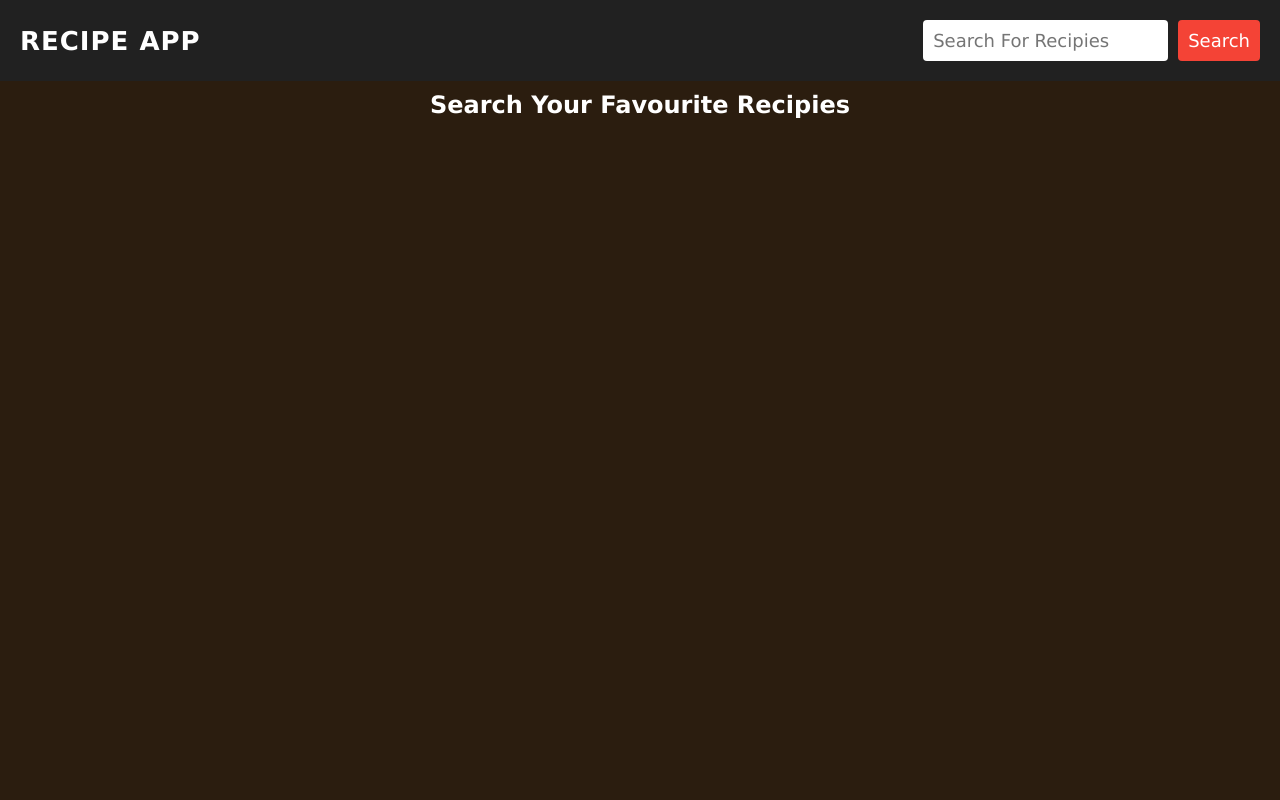
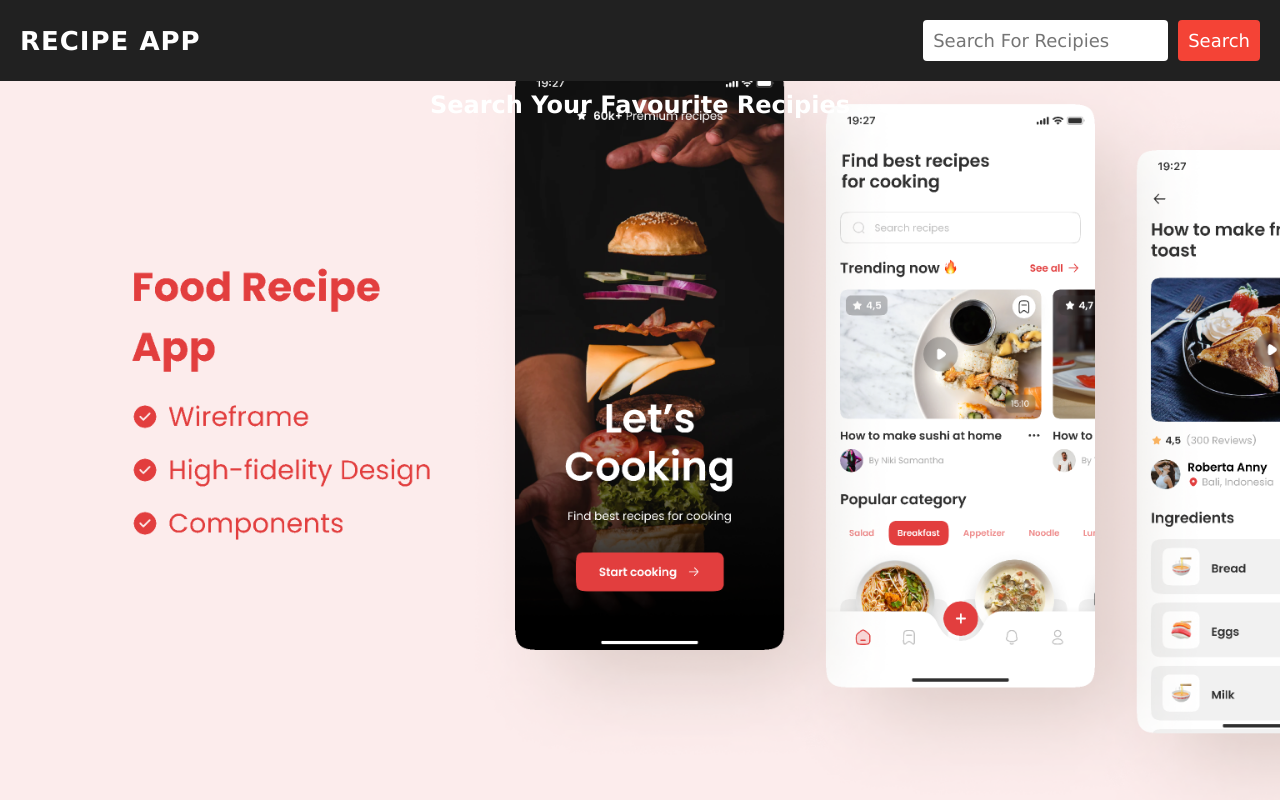
Before and after one commit to Abhay283/recipe-app, a plain HTML site: page index.html in a window 1280 px wide. Drawn offline with Linux system fonts and the light colour scheme.

Commit message:
Add files via upload

```diff
--- a/styles.css
+++ b/styles.css
@@ -6,9 +6,14 @@
 }
 
 body {
-  background-color: #2b1d0f;
+  height:100vh;
+  background-image:url(recipe.png);
+  background-size:cover;
+  background-position:center;
+  background-repeat: no-repeat;
   color: #fff;
 }
+
 header nav {
   background-color: #212121;
   padding: 20px;
@@ -17,6 +22,7 @@ header nav {
   align-items: center;
   z-index: 1;
 }
+
 header nav h1 {
   font-size: 26px;
   font-weight: 700;
@@ -28,10 +34,12 @@ header nav form {
   display: flex;
   justify-content: center;
 }
+
 form input[type="text"] {
   flex-grow: 1;
   margin-right: 10px;
 }
+
 form input[type="text"],
 button {
   border: none;
@@ -39,6 +47,7 @@ button {
   padding: 10px;
   border-radius: 4px;
 }
+
 @media screen and(max-width:600px) {
   header nav form {
     flex-direction: column;
@@ -53,9 +62,11 @@ button {
   cursor: pointer;
   transition: 0.2s ease-in-out;
 }
+
 button:hover {
   background-color: #ff5c5c;
 }
+
 .recipe-conatiner {
   text-align: center;
   margin-top: 30px;
@@ -66,6 +77,7 @@ button:hover {
   margin: 10px auto;
   place-items: center;
 }
+
 .recipe {
   background-color: #fff;
   display: flex;
@@ -77,21 +89,26 @@ button:hover {
   /* border: 4px solid yellow; */
   max-width: 350px;
 }
+
 .recipe img {
   height: 300px;
 }
+
 .recipe h3 {
   font-size: 24px;
   margin-block: 5px;
 }
+
 .recipe p {
   font-size: 20px;
   color: #4a4a4a;
   margin: 5px 0;
 }
+
 .recipe span {
   font-weight: 600;
 }
+
 .recipe button {
   font-size: 20px;
   font-weight: 600;
@@ -102,6 +119,7 @@ button:hover {
   color: white;
   border: none;
 }
+
 .recipe-details {
   display: none;
   position: fixed;
@@ -129,6 +147,7 @@ background: #b5b5ba;
 border-radius: 16px;
 --webkit-border-radius:16px;
 }
+
 .recipe-details-content{
     padding: 30px;
 }
@@ -139,15 +158,18 @@ border-radius: 16px;
     text-transform: uppercase;
     text-decoration: underline;
 }
+
 .IngredientListt{
  margin-top: 10px;
  margin-left:20px ;
 }
+
 .recipeInstructions p{
 line-height: 30px;
 white-space: pre-line;
 
 }
+
 .recipe-close-btn{
 border: none;
 font-size: 18px;
```
